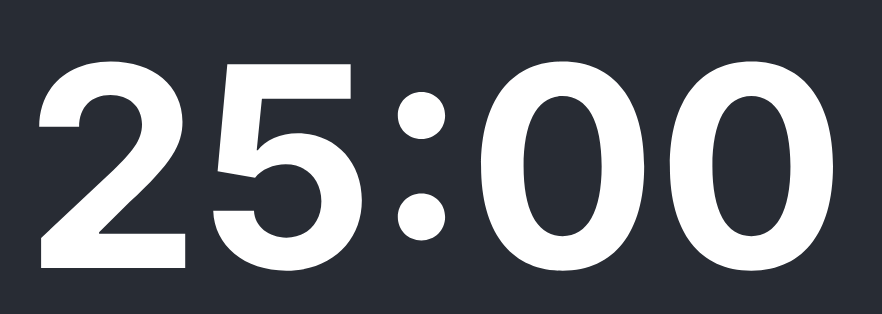
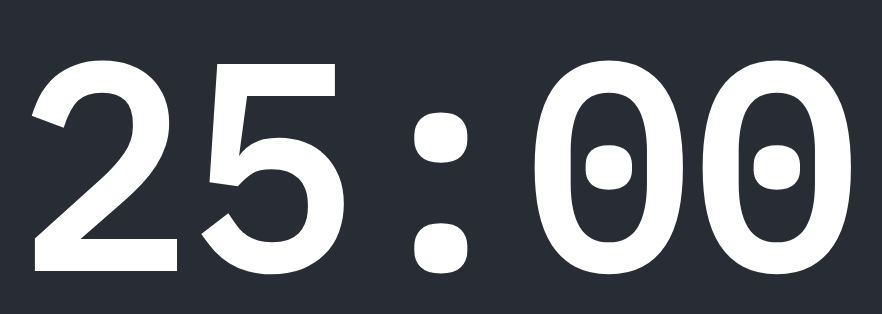
Before and after one commit to kimborgen/simple-pomodoro, a React (Create React App) app: page / in a window 1280 px wide. Shown: the part 234-548 px from the top of the page, without its empty margins (205-1087 px from the left). Built offline with nearby package versions, Linux system fonts and the light colour scheme.

Commit message:
Old changes i forgot to commit

```diff
--- a/public/index.html
+++ b/public/index.html
@@ -10,6 +10,7 @@
       homescreen on Android. See https://developers.google.com/web/fundamentals/web-app-manifest/
     -->
     <link rel="manifest" href="%PUBLIC_URL%/manifest.json">
+    <link href="https://fonts.googleapis.com/css?family=IBM+Plex+Mono&display=swap" rel="stylesheet">
     <!--
       Notice the use of %PUBLIC_URL% in the tags above.
       It will be replaced with the URL of the `public` folder during the build.
--- a/src/electron-starter.js
+++ b/src/electron-starter.js
@@ -27,7 +27,7 @@
     mainWindow.loadURL(startUrl);
 
     // Open the DevTools.
-    // mainWindow.webContents.openDevTools();
+  // mainWindow.webContents.openDevTools();
 
     // Emitted when the window is closed.
     mainWindow.on('closed', function () {
--- a/src/index.css
+++ b/src/index.css
@@ -1,10 +1,8 @@
 body {
   margin: 0;
   padding: 0;
-  font-family: -apple-system, BlinkMacSystemFont, "Segoe UI", "Roboto", "Oxygen",
-    "Ubuntu", "Cantarell", "Fira Sans", "Droid Sans", "Helvetica Neue",
-    sans-serif;
   -webkit-font-smoothing: antialiased;
+  font-family: 'IBM Plex Mono', monospace;
   -moz-osx-font-smoothing: grayscale;
 }
 
```
